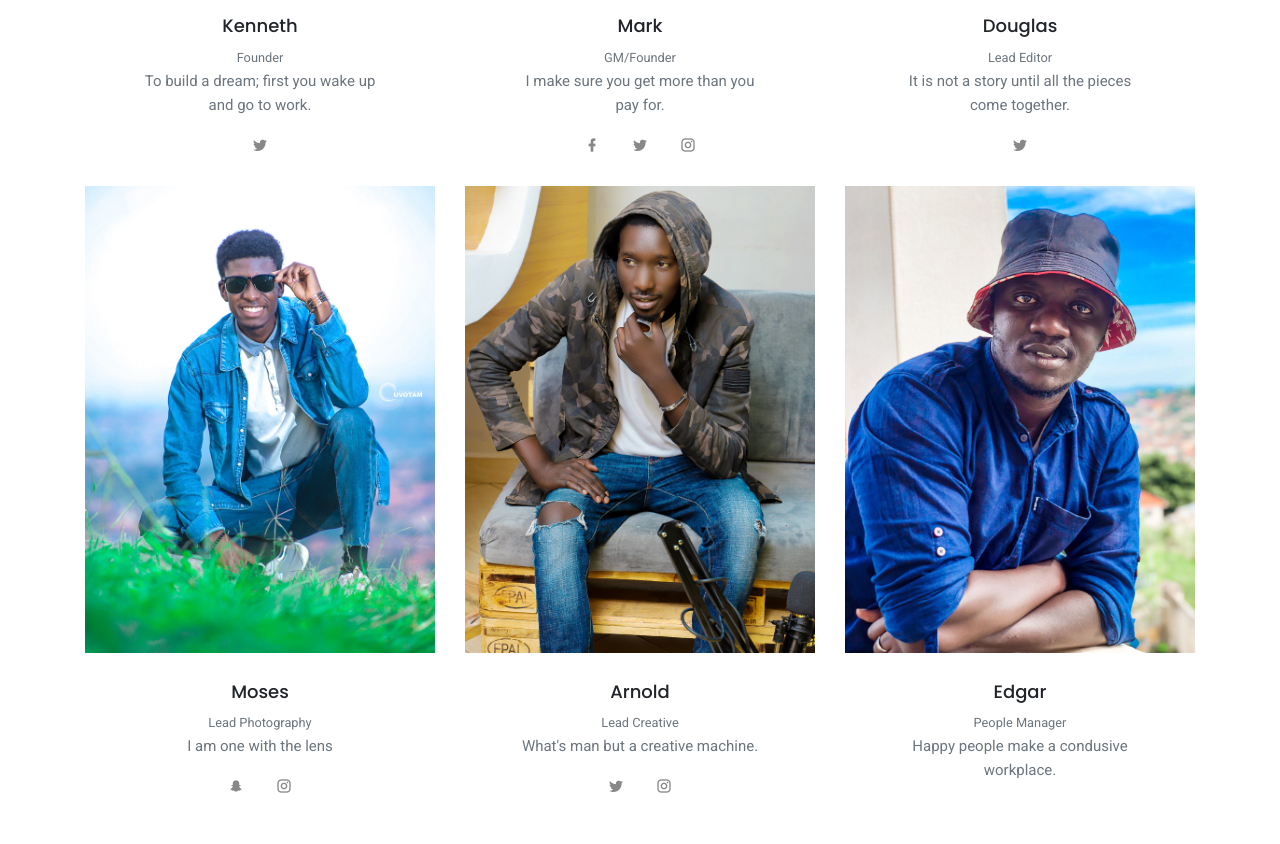
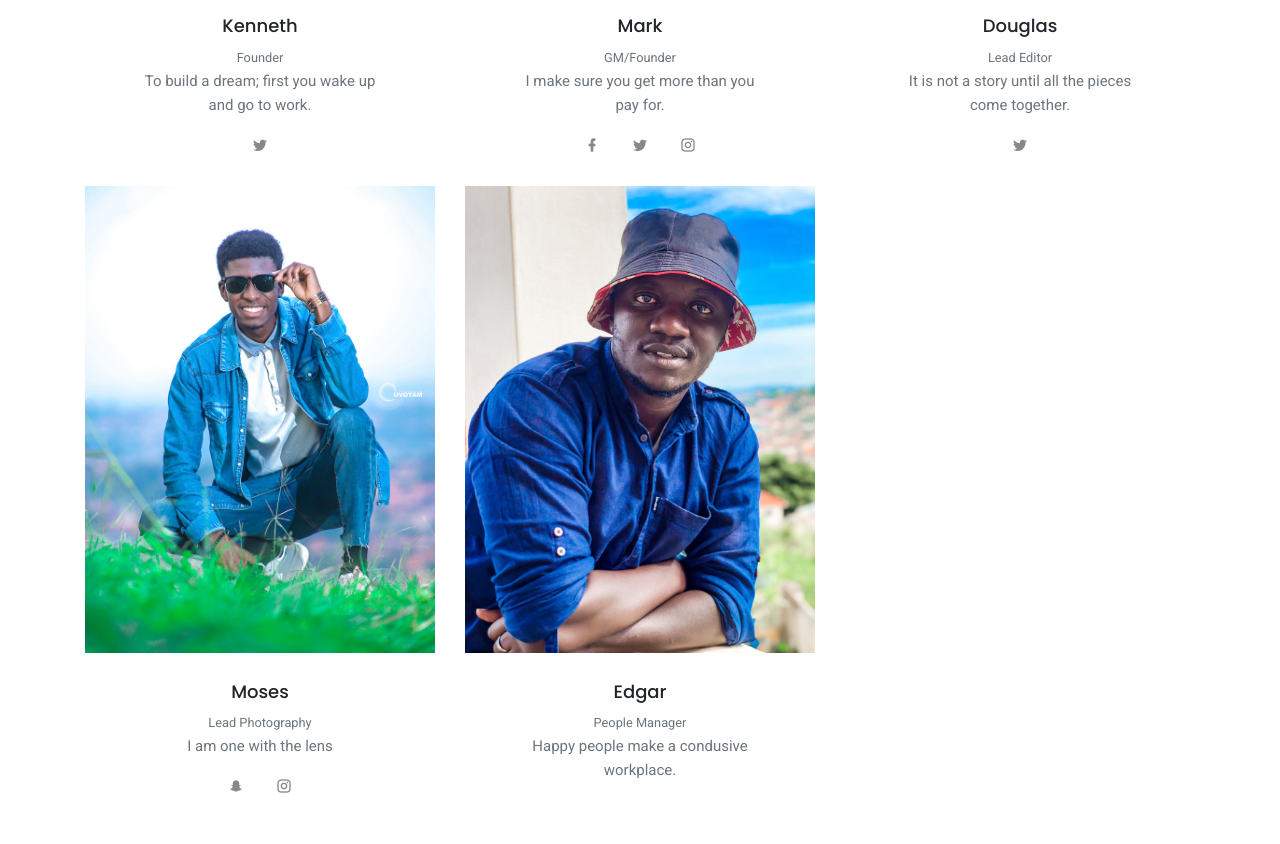
Before and after one commit to xkmato/xkmato.github.io, a plain HTML site: page index.html in a window 1280 px wide. Shown: the part 6016-6860 px from the top of the page. Drawn offline with nearby package versions, Linux system fonts and the light colour scheme; files whose address does not match are found by name.

Commit message:
delete arnold

```diff
--- a/index.html
+++ b/index.html
@@ -562,25 +562,6 @@
 
                 <div class="col-lg-4">
                     <div class="business_team_box bg-white text-center mt-3">
-                        <img src="images/team/team-2.jpg" alt="" class=" img-fluid mx-auto d-block">
-                        <div class="mt-3 buss_team_info">
-                            <h5 class="">Arnold</h5>
-                            <small class="text-muted font-weight-normal">Lead Creative</small>
-                            <p class="mb-0 text-muted">What's man but a creative machine.</p>
-                            <div class="mt-3">
-                                <ul class="list-inline business_team_social mb-0 text-center">
-                                    <!-- <li class="list-inline-item"><a href="#"><i class="mdi mdi-facebook"></i></a></li>
-                                    <li class="list-inline-item"><a href="#"><i class="mdi mdi-snapchat"></i></a></li> -->
-                                    <li class="list-inline-item"><a href="https://twitter.com/arnostar1"><i class="mdi mdi-twitter"></i></a></li>
-                                    <li class="list-inline-item"><a href="https://instagram.com/arnostarofficial/"><i class="mdi mdi-instagram"></i></a></li>
-                                </ul>
-                            </div>
-                        </div>
-                    </div>
-                </div>
-
-                <div class="col-lg-4">
-                    <div class="business_team_box bg-white text-center mt-3">
                         <img src="images/team/team-6.jpg" alt="" class=" img-fluid mx-auto d-block">
                         <div class="mt-3 buss_team_info">
                             <h5 class="">Edgar</h5>
```
